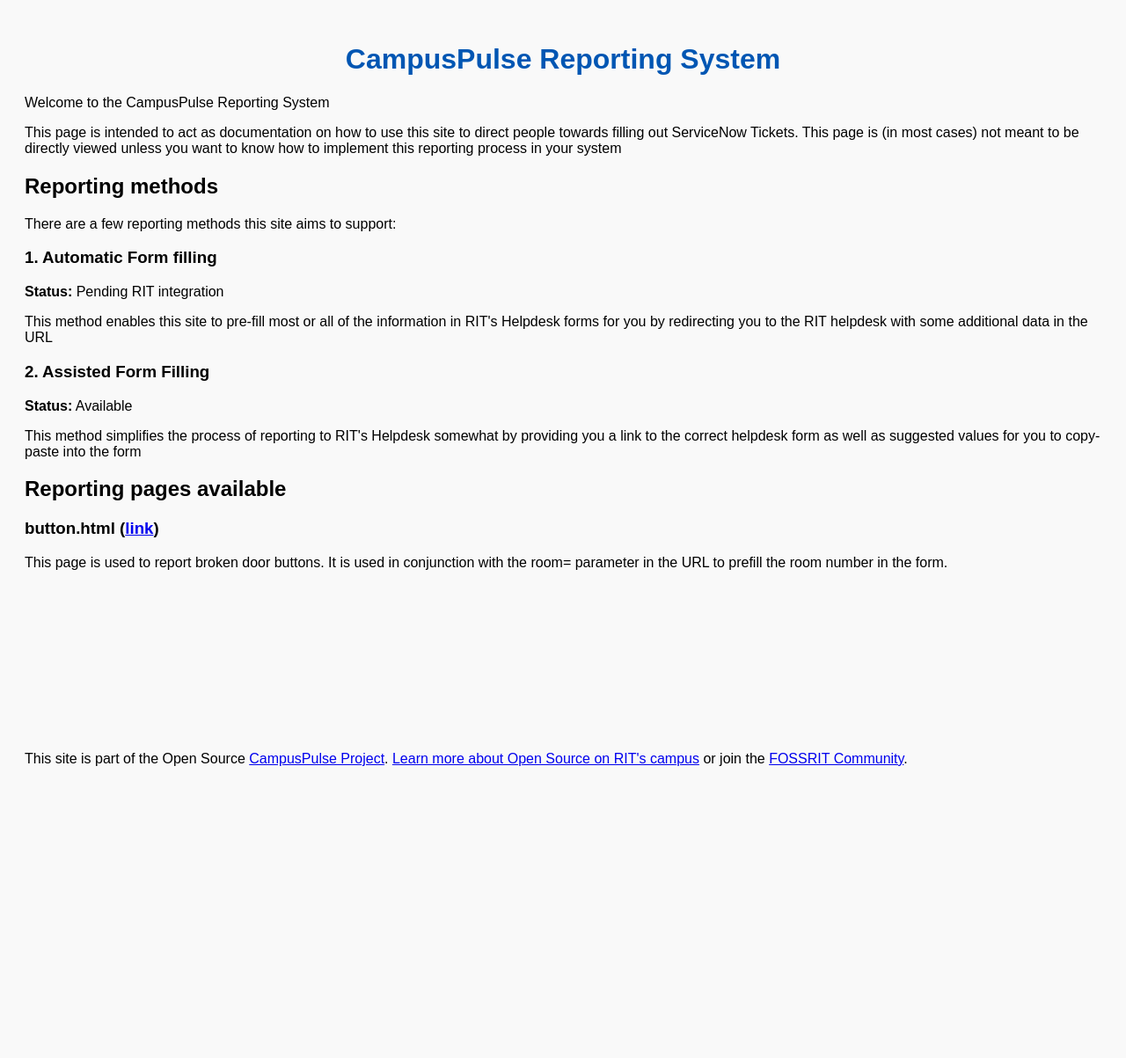
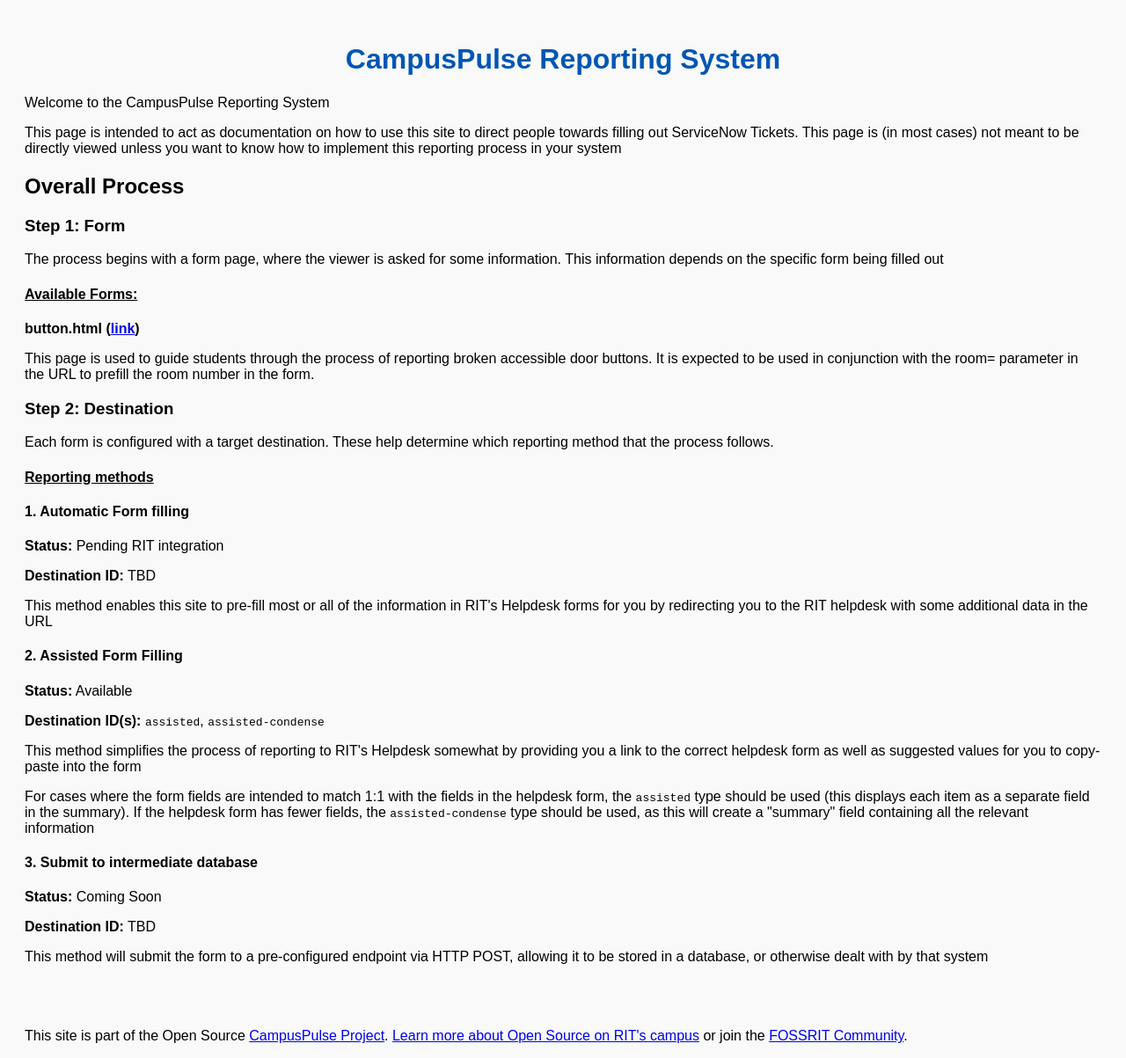
Before and after one commit to CampusPulse/suggest, a Jekyll site: the page built from index.html, in a window 1280 px wide. Shown: the whole page at 88% size. Built offline with Jekyll 4.4.1, drawn with Linux system fonts in a browser that asks for light colours; before the commit the page ends 908 px from its top, so only the background shows below that.

Commit message:
rearrange docs

```diff
--- a/assets/style.css
+++ b/assets/style.css
@@ -87,3 +87,7 @@
 .summary span {
 	color: #333333;
 }
+
+.pre {
+	font-family: monospace;
+}
--- a/index.html
+++ b/index.html
@@ -7,28 +7,41 @@
 
 <p>This page is intended to act as documentation on how to use this site to direct people towards filling out ServiceNow Tickets. This page is (in most cases) not meant to be directly viewed unless you want to know how to implement this reporting process in your system</p>
 
-<h2>Reporting methods</h2>
 
-<p>There are a few reporting methods this site aims to support:</p>
+<h2>Overall Process</h2>
+<h3>Step 1: Form</h3>
+<p>The process begins with a form page, where the viewer is asked for some information. This information depends on the specific form being filled out</p>
+<h4 style="text-decoration: underline;">Available Forms:</h4>
 
-<h3>1. Automatic Form filling</h3>
+<strong>button.html (<a href="{{ " /button.html" | relative_url }}">link</a>)</strong>
+
+<p>This page is used to guide students through the process of reporting broken accessible door buttons. It is expected to be used in conjunction with the room= parameter in the URL to prefill the room number in the form.</p>
+
+<!-- TODO: elevators -->
+
+<h3>Step 2: Destination</h3>
+<p>Each form is configured with a target destination. These help determine which reporting method that the process follows.</p>
+
+<h4 style="text-decoration: underline;">Reporting methods</h4>
+
+<h4>1. Automatic Form filling</h4>
 <p><strong>Status:</strong> Pending RIT integration</p>
+<p><strong>Destination ID:</strong> TBD</p>
 <p>This method enables this site to pre-fill most or all of the information in RIT's Helpdesk forms for you by redirecting you to the RIT helpdesk with some additional data in the URL</p>
 
-<h3>2. Assisted Form Filling</h3>
+<h4>2. Assisted Form Filling</h4>
 <p><strong>Status:</strong> Available</p>
+<p><strong>Destination ID(s):</strong> <span class="pre">assisted</span>, <span class="pre">assisted-condense</span></p>
+
 <p>This method simplifies the process of reporting to RIT's Helpdesk somewhat by providing you a link to the correct helpdesk form as well as suggested values for you to copy-paste into the form</p>
+<p>For cases where the form fields are intended to match 1:1 with the fields in the helpdesk form, the <span class="pre">assisted</span> type should be used (this displays each item as a separate field in the summary). If the helpdesk form has fewer fields, the <span class="pre">assisted-condense</span> type should be used, as this will create a "summary" field containing all the relevant information</p>
 
-<!-- <h3>3. Email</h3>
+<h4>3. Submit to intermediate database</h4>
 <p><strong>Status:</strong> Coming Soon</p>
+<p><strong>Destination ID:</strong> TBD</p>
+<p>This method will submit the form to a pre-configured endpoint via HTTP POST, allowing it to be stored in a database, or otherwise dealt with by that system</p>
+
+<!-- <h4>3. Email</h4>
+<p><strong>Status:</strong> Coming Soon</p>
+<p><strong>Destination ID:</strong> TBD</p>
 <p>This method simplifies the process of reporting issues to RIT when the preferred method to recieve reports is via email. This method can generate a link that will open your email client with the correct address, subject line, and contents pre-filled</p> -->
-
-
-
-<h2>Reporting pages available</h2>
-
-<h3>button.html (<a href="{{ "/button.html" | relative_url }}">link</a>)</h3>
-
-<!-- talk about how this page needs to be used with room= in the url -->
-
-<p>This page is used to report broken door buttons. It is used in conjunction with the room= parameter in the URL to prefill the room number in the form.</p>
```
